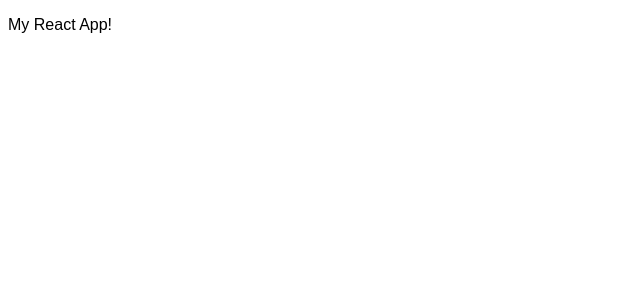
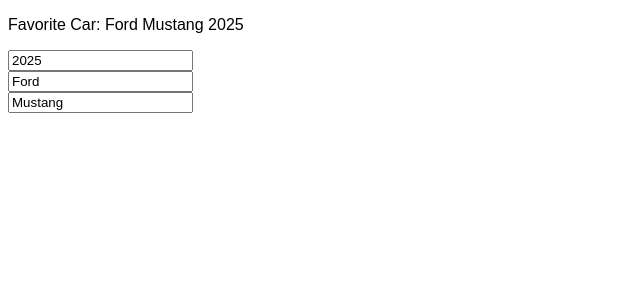
Before and after one commit to HriqueP/ReactJS, a React (Vite) app: page / in a window 1280 px wide. Shown: the top 300 px of the page, without its empty margins (0-640 px from the left). Built offline with nearby package versions, Linux system fonts and the light colour scheme.

Commit message:
update-object-states

```diff
--- a/src/App.jsx
+++ b/src/App.jsx
@@ -1,7 +1,9 @@
+import UOS from "./update_object_states/UOS.jsx";
+
 function App() {
   return (
     <>
-      <p>My React App!</p>
+      <UOS />
     </>
   );
 }
--- /dev/null
+++ b/src/update_object_states/UOS.jsx
@@ -0,0 +1,56 @@
+import React, { useState } from "react";
+
+function UOS() {
+  const [car, setCar] = useState({
+    year: 2025,
+    make: "Ford",
+    model: "Mustang",
+  });
+
+  function handleYearChange(event) {
+    /*
+    O método abaixo altera o ano de fabricação do objeto, porem muda o objeto completamente, ou seja,
+    as outras propriedades como 'make' e 'model' do objeto não vão mais existir
+
+    setCar({year: 2020})
+    */
+    /*
+    Um dos jeito jeito correto é utilizar o Spread Operator (...object, prop: newValue), porem
+    isso modifica o state ATUAL de car, o que não queremos, o que queremos é fazer uma referencia
+    ao state ANTERIOR
+
+    setCar({ ...car, year: event.target.value });
+    setCar({...car, year: 2020}) => setCar({year: 2025, make: "Ford", model: "Mustang", year: 2020})
+    */
+
+    /*
+    O jeito mais correto é utilizar updater functions para alterar states, já que é o modo mais
+    seguro de se fazer
+    */
+    setCar((car) => ({ ...car, year: event.target.value }));
+  }
+
+  function handleMakeChange(event) {
+    setCar((car) => ({ ...car, make: event.target.value }));
+  }
+
+  function handleModelChange(event) {
+    setCar((car) => ({ ...car, model: event.target.value }));
+  }
+
+  return (
+    <div>
+      <p>
+        Favorite Car: {car.make} {car.model} {car.year}
+      </p>
+      <input type="number" value={car.year} onChange={handleYearChange} />
+      <br />
+      <input type="text" value={car.make} onChange={handleMakeChange} />
+      <br />
+      <input type="text" value={car.model} onChange={handleModelChange} />
+      <br />
+    </div>
+  );
+}
+
+export default UOS;
```
Also changed, not shown: src/update_object_states/UOS.module.css (added).
